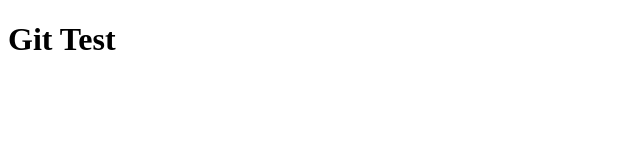
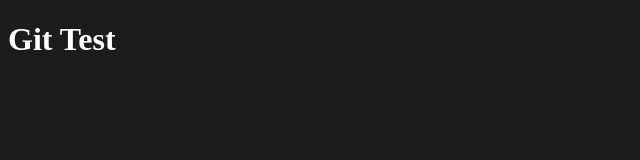
Before and after one commit to figueiraz/git-test-area, a plain HTML site: page index.html in a window 1280 px wide. Shown: the whole page, without its empty margins (0-640 px from the left). Drawn offline with Linux system fonts and the light colour scheme; files that its build step writes are made by us from their sources.

Commit message:
Adicionado style

```diff
--- /dev/null
+++ b/CSS/style.css
@@ -0,0 +1,6 @@
+body {
+    background-color: rgb(28, 28, 28);
+}
+h1 {
+    color: rgb(255, 255, 255);
+}
--- a/index.html
+++ b/index.html
@@ -4,6 +4,7 @@
     <meta charset="UTF-8">
     <meta name="viewport" content="width=device-width, initial-scale=1.0">
     <title>Git Test</title>
+    <link rel="stylesheet" href="style.css">
 </head>
 <body>
     <h1>Git Test</h1>
```
